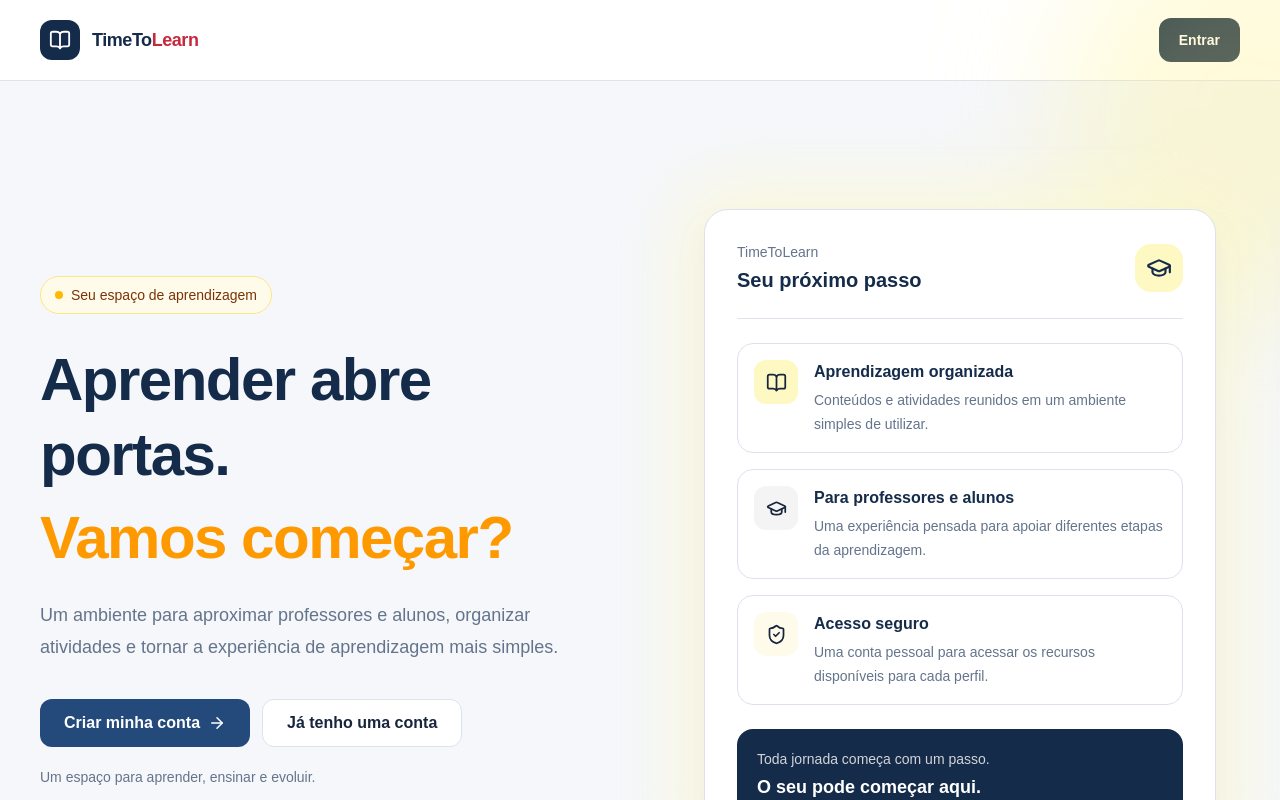
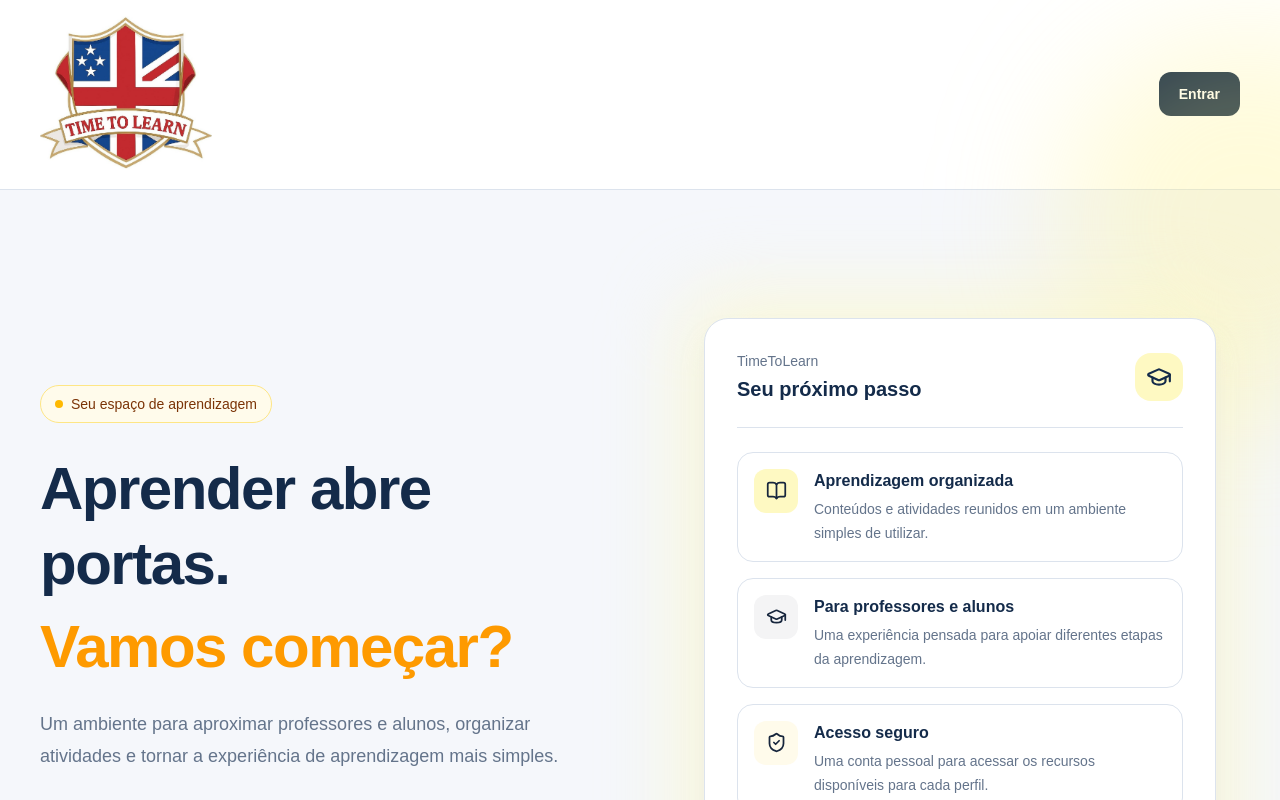
Before and after one commit to rrsantos1/newtimetolearn-web, a Next.js app: page / in a window 1280 px wide. Shown: the top 800 px of the page. Built offline with nearby package versions, Linux system fonts and the light colour scheme; no server answers.

Commit message:
feat(web): use Timetolearn brand image in navigation

```diff
--- a/src/components/ui/BrandLogo.tsx
+++ b/src/components/ui/BrandLogo.tsx
@@ -1,5 +1,5 @@
+import Image from "next/image";
 import Link from "next/link";
-import { BookOpen } from "lucide-react";
 
 interface BrandLogoProps {
   href?: string;
@@ -11,16 +11,20 @@ export function BrandLogo({
   compact = false,
 }: BrandLogoProps) {
   return (
-    <Link href={href} className="inline-flex items-center gap-3">
-      <span className="flex size-10 shrink-0 items-center justify-center rounded-xl bg-dark text-primary" style={{ color: "var(--primary-foreground)" }}>
-        <BookOpen size={22} aria-hidden="true" />
-      </span>
-
-      {!compact && (
-        <span className="text-lg font-bold tracking-tight text-dark">
-            TimeTo<span className="text-accent">Learn</span>
-        </span>
-      )}
+    <Link
+      href={href}
+      aria-label="TimeToLearn - página inicial"
+      className="inline-flex min-w-0 items-center"
+    >
+      <Image
+        src="/images/logo.jpg"
+        alt="TimeToLearn"
+        width={compact ? 132 : 172}
+        height={58}
+        priority
+        sizes={compact ? "132px" : "(max-width: 640px) 142px, 172px"}
+        className={compact ? "h-auto w-[132px] object-contain" : "h-auto w-[142px] object-contain sm:w-[172px]"}
+      />
     </Link>
   );
 }
```
